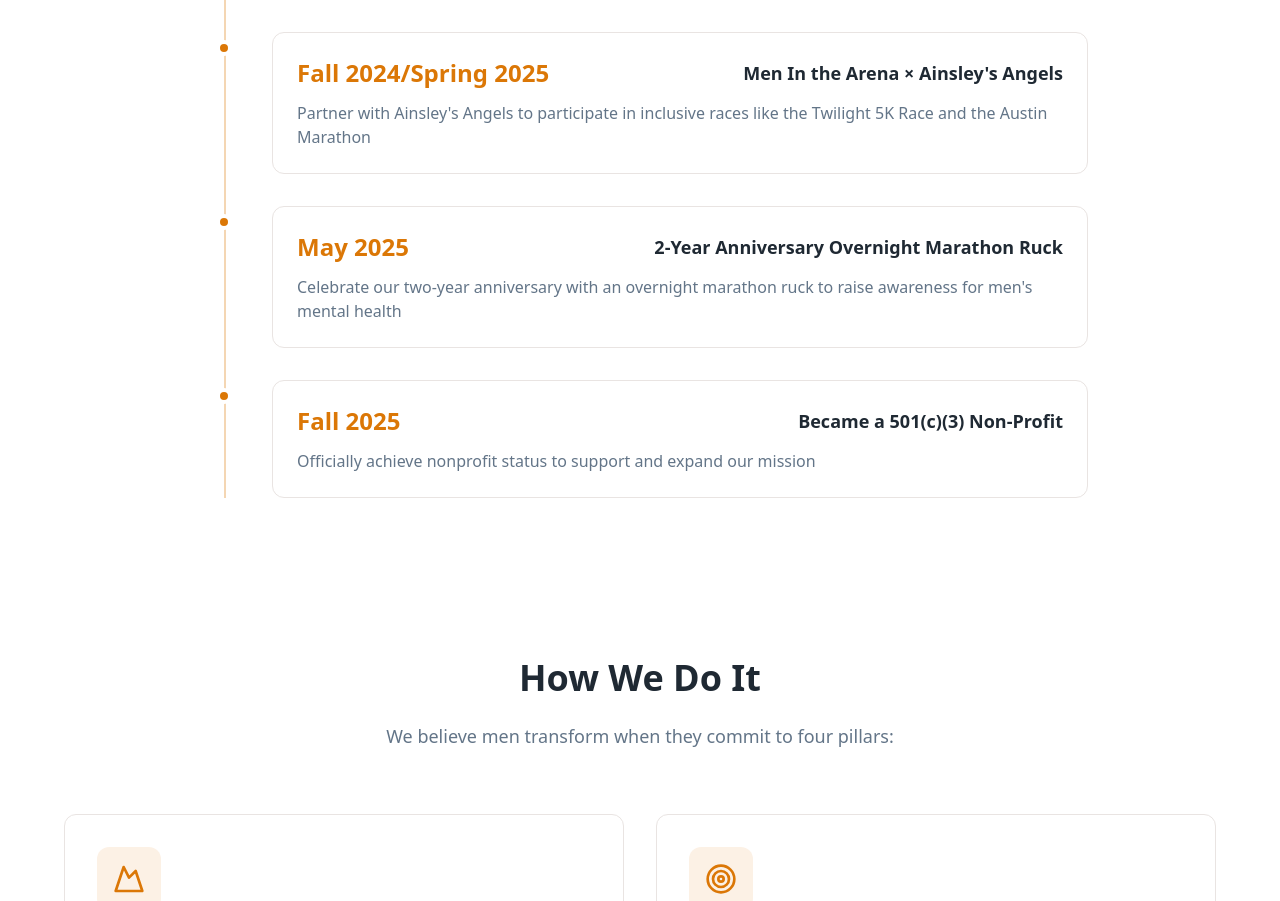
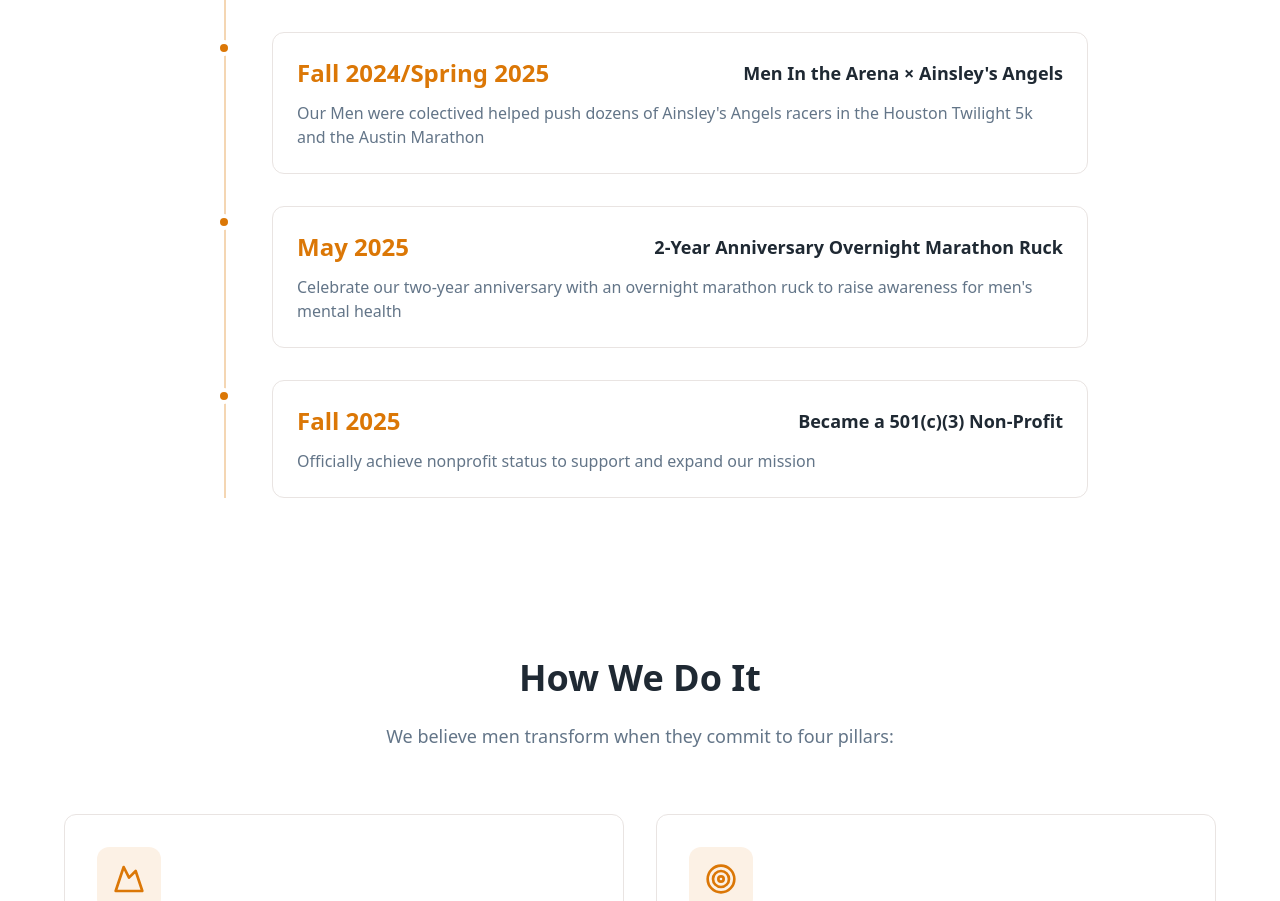
Before and after one commit to yashchitneni/men-at-gate, a React (Vite) app: page / in a window 1280 px wide. Shown: the part 3156-4057 px from the top of the page. Built offline with nearby package versions, Linux system fonts and the light colour scheme; the HTML template or start-up script is replaced by a standard one.

Commit message:
Update story timeline entry

```diff
--- a/src/components/Story.tsx
+++ b/src/components/Story.tsx
@@ -23,7 +23,7 @@ const Story = () => {
     {
       year: "Fall 2024/Spring 2025",
       title: "Men In the Arena × Ainsley's Angels",
-      description: "Partner with Ainsley's Angels to participate in inclusive races like the Twilight 5K Race and the Austin Marathon"
+      description: "Our Men were colectived helped push dozens of Ainsley's Angels racers in the Houston Twilight 5k and the Austin Marathon"
     },
     {
       year: "May 2025",
```
